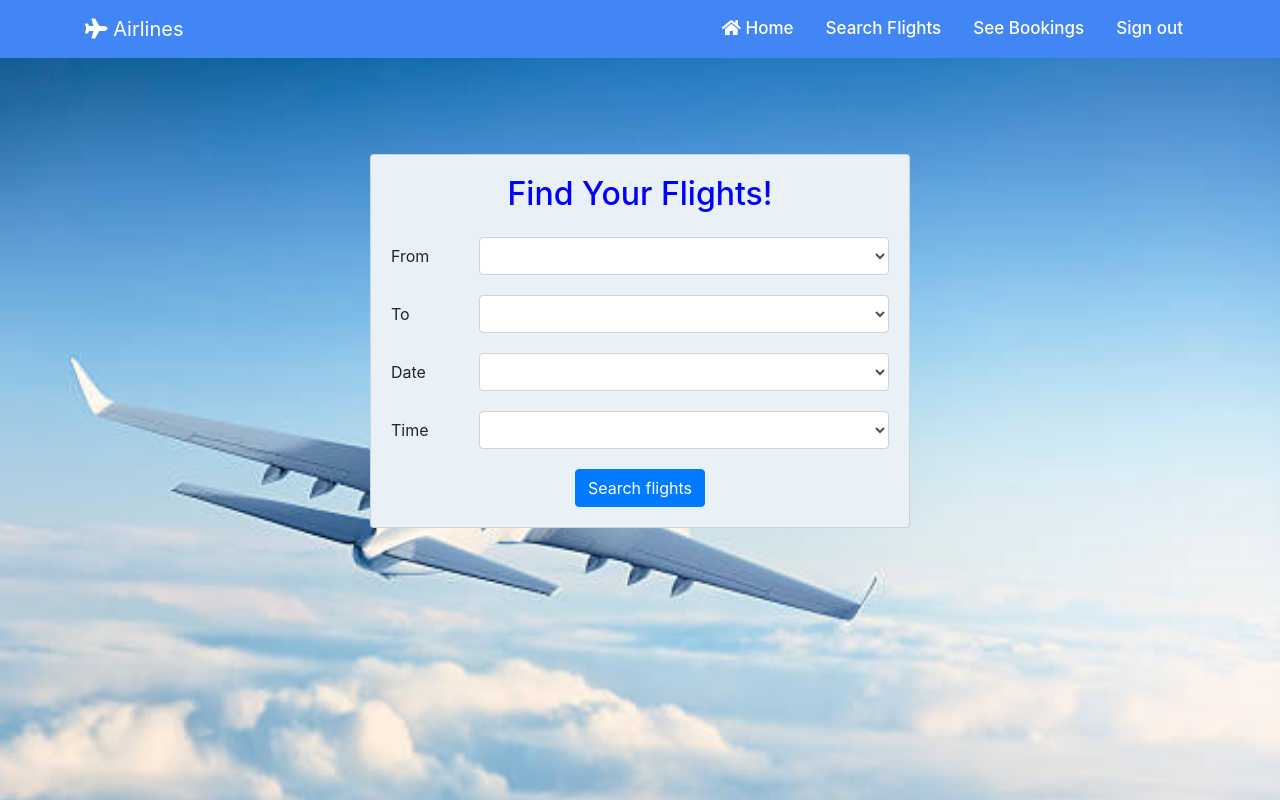
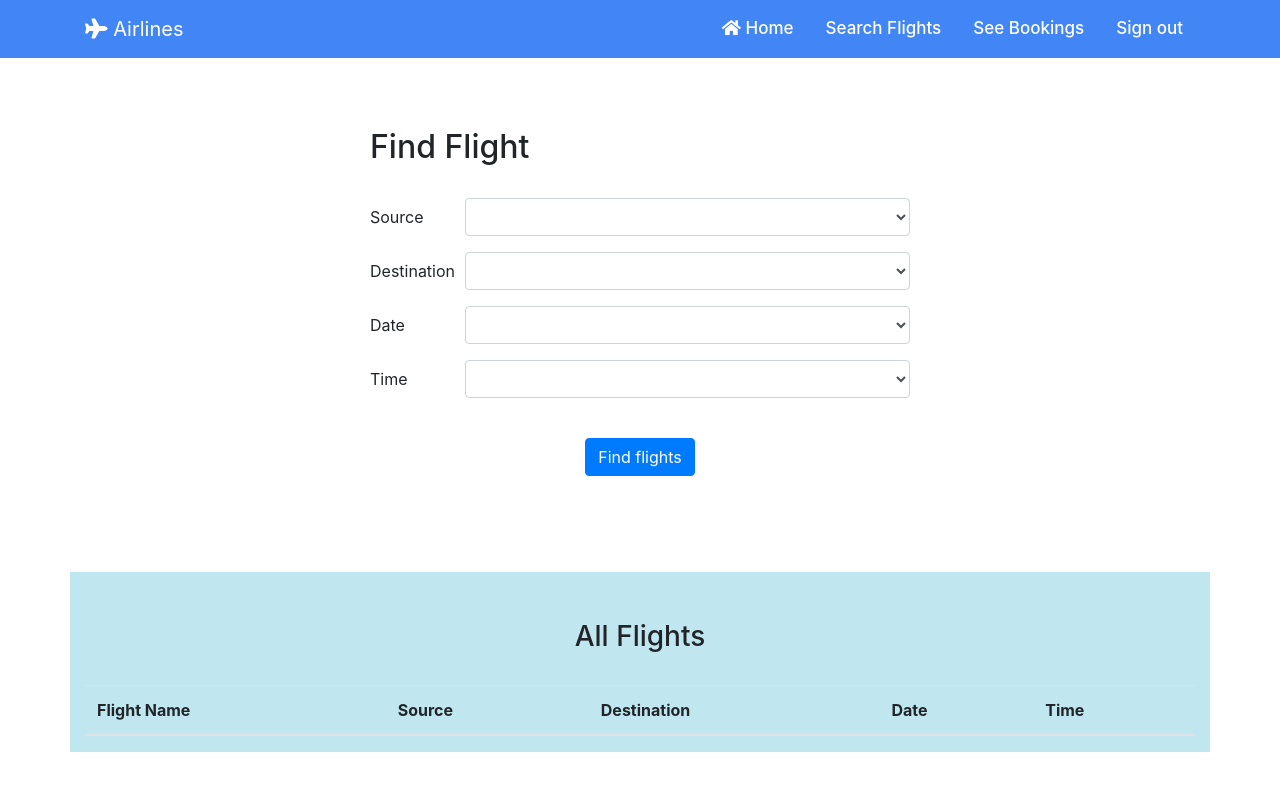
Before and after one commit to gayathri165/flight_booking, a Django app: page /bookings in a window 1280 px wide. Run offline with Django 3.2, Linux system fonts and the light colour scheme; a user stored in the database is signed in; lists and menus that the app fills with data are empty; some libraries are stand-ins or nearby versions.

Commit message:
Update findflight.html

```diff
--- a/myapp/templates/myapp/findflight.html
+++ b/myapp/templates/myapp/findflight.html
@@ -1,40 +1,14 @@
 {% extends 'myapp/base_admin.html' %}
-{% load static %}
 {% block content %}
-<style>
-    body {
-        background-image: url('{% static 'img/airplane2.png' %}');
-        background-size: cover;
-    }
-
-    .card {
-        background-color: #f5faff;
-        padding: 20px;
-    }
-
-    .card-title {
-        text-align: center;
-        margin-bottom: 20px;
-    }
-
-    .form-group {
-        margin-bottom: 20px;
-    }
-
-    .pull-right {
-        text-align: right;
-    }
-</style>
-<br><br>
 <div class="container">
-    <div class="row justify-content-center">
-        <div class="col-sm-6 mt-5">
-            <div class="card" style="background-color: #e9f1f7;">
-                <h2 class="text-center mb-4" style="color: blue;">Find Your Flights!</h2>
+    <div class="row">
+        <div class="col-sm-6 mx-auto" style="margin-top: 70px">
+            <h2>Find Flight</h2>
+            <br>
             <form action="{% url 'findflight' %}" method="post">
                 {% csrf_token %}
                 <div class="form-group row">
-                        <label for="source-input" class="col-2 col-form-label">From</label>
+                    <label for="source-input" class="col-2 col-form-label">Source</label>
                     <div class="col-10">
                         <select name="source" class="form-control" id="source-input">
                             {% for airport in source_airports %}
@@ -44,7 +18,7 @@
                     </div>
                 </div>
                 <div class="form-group row">
-                        <label for="destination-input" class="col-2 col-form-label">To</label>
+                    <label for="destination-input" class="col-2 col-form-label">Destination</label>
                     <div class="col-10">
                         <select name="destination" class="form-control" id="destination-input">
                             {% for airport in dest_airports %}
@@ -53,8 +27,6 @@
                         </select>
                     </div>
                 </div>
-
-
                 <div class="form-group row">
                     <label for="date-input" class="col-2 col-form-label">Date</label>
                     <div class="col-10">
@@ -65,7 +37,6 @@
                         </select>
                     </div>
                 </div>
-
                 <div class="form-group row">
                     <label for="time-input" class="col-2 col-form-label">Time</label>
                     <div class="col-10">
@@ -76,12 +47,45 @@
                         </select>
                  </div>
                 </div>
-
-
+                <br>
                 <div class="text-center">
-                        <button type="submit" class="btn btn-primary">Search flights</button>
+    <button type="submit" class="btn btn-primary">Find flights</button>
 </div>
             </form>
+            <br><br><br><br>
+        </div>
+    </div>
+</div>
+<div class="container" style="background-color: #c0e6f0;">
+    <br><br>
+    <div class="row">
+        <div class="col-sm-12">
+            <div class="text-center">
+                <h3>All Flights</h3>
+            </div>
+            <br>
+            <table class="table table-striped" style="width: 100%;">
+                <thead>
+                    <tr>
+                        <th>Flight Name</th>
+                        <th>Source</th>
+                        <th>Destination</th>
+                        <th>Date</th>
+                        <th>Time</th>
+                    </tr>
+                </thead>
+                <tbody>
+                    {% for flight in all_flights %}
+                    <tr>
+                        <td>{{ flight.flight_name }}</td>
+                        <td>{{ flight.source }}</td>
+                        <td>{{ flight.dest }}</td>
+                        <td>{{ flight.date }}</td>
+                        <td>{{ flight.time }}</td>
+                    </tr>
+                    {% endfor %}
+                </tbody>
+            </table>
             {% if messages %}
                 <ul class="messages">
                     {% for message in messages %}
@@ -92,6 +96,4 @@
         </div>
     </div>
 </div>
-</div>
-
-{% endblock %}
+{%endblock%}
```
Lines whose indentation alone changed are shown as unchanged.
